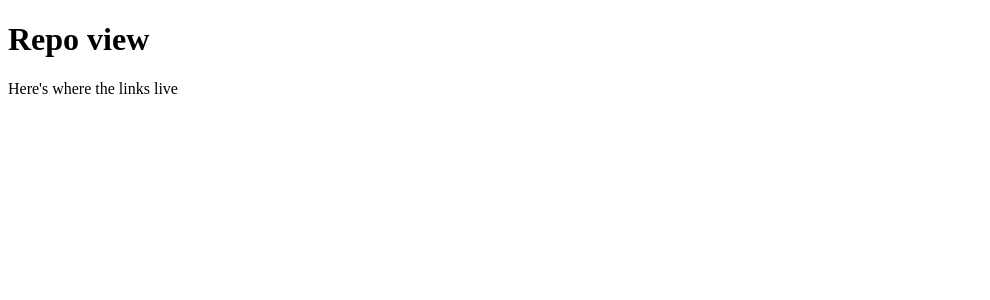
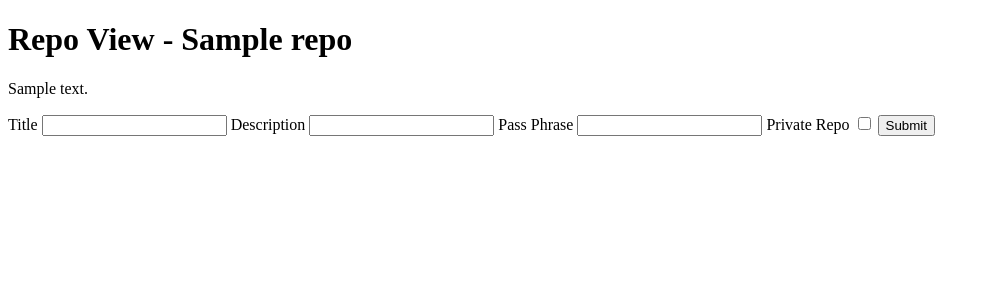
Before and after one commit to Woozical/springboard-capstone-1, a Flask app: template templates/repo.html in a window 1280 px wide. Shown: the top 300 px of the page, without its empty margins (0-990 px from the left). Run offline with Flask 2, Linux system fonts and the light colour scheme; tables that the repository leaves empty hold one stand-in row (values such as "Sample post"); the template is opened without the code that fills it: values that come from a table or form of the project are taken from there, most other values are stand-ins (such as "Sample title", 1, 10 or a date in 2020).

Commit message:
experimenting with front-end

```diff
--- a/app.py
+++ b/app.py
@@ -1,5 +1,5 @@
 import os
-from flask import Flask, render_template, request, redirect, url_for
+from flask import Flask, session, render_template, request, redirect, url_for, jsonify
 from models import db, connect_db, Repo, Entry
 from forms import NewRepoForm
 from scrape import get_tags
@@ -19,6 +19,8 @@
 connect_db(app)
 db.create_all()
 
+## Front-end Layer
+
 @app.route('/')
 def home_view():
     return render_template('home.html')
@@ -30,6 +32,8 @@
 
 @app.route('/repo/create', methods=['GET', 'POST'])
 def repo_create():
+    # TO DO: This should only return the HTML on json requests
+    # (To prevent users from navigating directly to /repo/create)
     form = NewRepoForm()
     if form.validate_on_submit():
         new_repo = Repo.create(
@@ -44,4 +48,111 @@
             url_for('repo_view', access_key=new_repo.access_key)
         )
     else:
-        return render_template('repo-create.html', form=form)
+        return render_template('/forms/create-repo.html', form=form)
+
+
+### API Layer ###
+@app.route('/api/repo/<access_key>', methods=['GET'])
+def api_repo_get(access_key):
+    repo = Repo.query.get(access_key)
+    if not repo:
+        return jsonify(error="Repo not found"), 404
+    if not repo.is_private or ('working_repo' in session and session['working_repo'] == repo.access_key):
+        return jsonify(repo.to_json())
+    else:
+        return jsonify(error="Unauthorized"), 401
+
+@app.route('/api/<access_key>/auth', methods=['POST'])
+def api_repo_auth(access_key):
+    repo = Repo.query.get(access_key)
+    data = request.get_json()
+    if not repo:
+        return jsonify(error="Repo not found"), 404
+
+    if not request.is_json:
+        return jsonify(error="Bad request, payload must be JSON"), 400
+
+    # Authorize
+    if "pass_phrase" not in data:
+        return jsonify(error="Field 'pass_phrase' required for DELETE operation."), 400
+    elif not Repo.authenticate(access_key, data['pass_phrase']):
+        return jsonify(error="Unauthorized"), 401
+    else:
+        session['working_repo'] = access_key
+        return jsonify(message='success')
+
+@app.route('/api/repo/<access_key>', methods=['DELETE'])
+def api_repo_delete(access_key):
+    repo = Repo.query.get(access_key)
+    data = request.get_json()
+    ### TO DO: Make a function to handle json playod for 404, json validation, and auth
+
+    if not repo:
+        return jsonify(error="Repo not found"), 404
+
+    if not request.is_json:
+        return jsonify(error="Bad request, payload must be JSON"), 400
+
+    # Authorize
+    if "pass_phrase" not in data:
+        return jsonify(error="Field 'pass_phrase' required for DELETE operation."), 400
+    elif not Repo.authenticate(access_key, data['pass_phrase']):
+        return jsonify(error="Unauthorized"), 401
+
+    db.session.delete(repo)
+    db.session.commit()
+    return jsonify(message=f"success. {access_key} deleted.")
+
+@app.route('/api/repo/<access_key>', methods=['PATCH'])
+def api_repo_patch(access_key):
+    repo = Repo.query.get(access_key)
+    data = request.get_json()
+    errors = {}
+
+    if not repo:
+        return jsonify(error="Repo not found"), 404
+
+    if not request.is_json:
+        return jsonify(error="Bad request, payload must be JSON"), 400
+
+    # Authorize
+    if "pass_phrase" not in data:
+        return jsonify(error="Field 'pass_phrase' required for PATCH operation."), 400
+    elif not Repo.authenticate(access_key, data['pass_phrase']):
+        return jsonify(error="Unauthorized"), 401
+
+    # Update
+    if 'is_private' in data:
+        if isinstance(data['is_private'], bool):
+            repo.is_private = data['is_private']
+        else:
+            errors['is_private'] = 'Must be of type boolean.'
+
+    if 'title' in data:
+        if not isinstance(data['title'], str):
+            errors['title'] = 'Must be of type string. '
+        elif len(data['title']) > 100:
+            err = errors.get('title', '')
+            err = err + 'Must be 100 characters or less'
+            errors['title'] = err
+        else:
+            repo.title = data['title']
+
+    if 'description' in data:
+        if not isinstance(data['description'], str):
+            errors['description'] = 'Must be of type string. '
+        elif len(data['description']) > 100:
+            err = errors.get('description', '')
+            err = err + 'Must be 300 characters or less'
+            errors['description'] = err
+        else:
+            repo.description = data['description']
+
+    # Abort if errors in request
+    if len(errors.keys()) > 0:
+        db.session.rollback()
+        return jsonify(errors=errors), 400
+    else:
+        repo.update_last_visited()
+        db.session.commit()
+        return jsonify(message='success', repo=repo.to_json())
--- a/static/app.js
+++ b/static/app.js
@@ -0,0 +1,31 @@
+class Entry {
+
+}
+
+class Repo {
+    // fetchEntries(){
+    //     this
+    // }
+}
+
+async function loadRepoData(accessKey){
+    // const res = await axios.get(`/api/repo/${accessKey}`);
+    // populateEntryList(res.data.entries);
+    const res = await axios.get('/repo/create')
+    console.log(res.data)
+    const list = document.getElementById('link-list');
+    list.innerHTML = res.data;
+}
+
+function populateEntryList(entries){
+    for (let entry of entries){
+        const list = document.getElementById('link-list');
+        const entryDiv = document.createElement('div');
+
+        const link = document.createElement('a');
+        link.innerText = entry.title;
+        link.href = entry.url;
+        entryDiv.append(link);
+        list.append(entryDiv);
+    }
+}
--- a/templates/base.html
+++ b/templates/base.html
@@ -9,5 +9,8 @@
 <body>
     {% block content %}
     {% endblock %}
+    <script src="https://unpkg.com/axios/dist/axios.min.js"></script>
+    {% block script %}
+    {% endblock %}
 </body>
 </html>
--- /dev/null
+++ b/templates/forms/create-repo.html
@@ -0,0 +1,12 @@
+<form action="/repo/create" method="POST">
+    {{ form.hidden_tag() }}
+    {{form.title.label}}
+    {{form.title()}}
+    {{form.description.label}}
+    {{form.description()}}
+    {{form.pass_phrase.label}}
+    {{form.pass_phrase()}}
+    {{form.is_private.label}}
+    {{form.is_private()}}
+    <button>Submit</button>
+</form>
--- a/templates/home.html
+++ b/templates/home.html
@@ -7,4 +7,9 @@
 {% block content %}
 <h1>Welcome</h1>
 <p>This is the landing page</p>
+
+<form action="/test" method="GET">
+<input type="text" name="pw">
+<button>submit</button>
+</form>
 {% endblock %}
--- a/templates/repo.html
+++ b/templates/repo.html
@@ -1,14 +1,35 @@
 {% extends 'base.html' %}
 
 {% block title %}
-    {% if repo.title %}
-        {{repo.title}}
-    {% else %}
-        THIS WILL BE FIRST ENTRY TITLE OR URL
-    {% endif %}
+{% if repo.title %}
+{{repo.title}}
+{% else %}
+untitled repo
+{% endif %}
 {% endblock %}
 
 {% block content %}
-<h1>Repo view</h1>
-<p>Here's where the links live</p>
+    <h1>Repo View
+        {% if repo.title %}
+        - {{repo.title}}
+        {% endif %}
+    </h1>
+    {% if repo.description %}
+        <p>{{repo.description}}</p>
+    {% else %}
+        <p>Here's where the links live</p>
+    {% endif %}
+
+    <div id="link-list"></div>
+
 {% endblock %}
+
+{% block script %}
+<script src="/static/app.js"></script>
+<script>
+    // main js already loaded
+    // make api call to load data of {{access_key}}
+    // SECURITY ISSUE: User can call with access key, need to request -> server prompts auth -> client sends credentials -> gets data
+    loadRepoData('{{repo.access_key}}')
+</script>
+{% endblock %}
```
Also changed, not shown: templates/forms/auth-repo.html (added).
